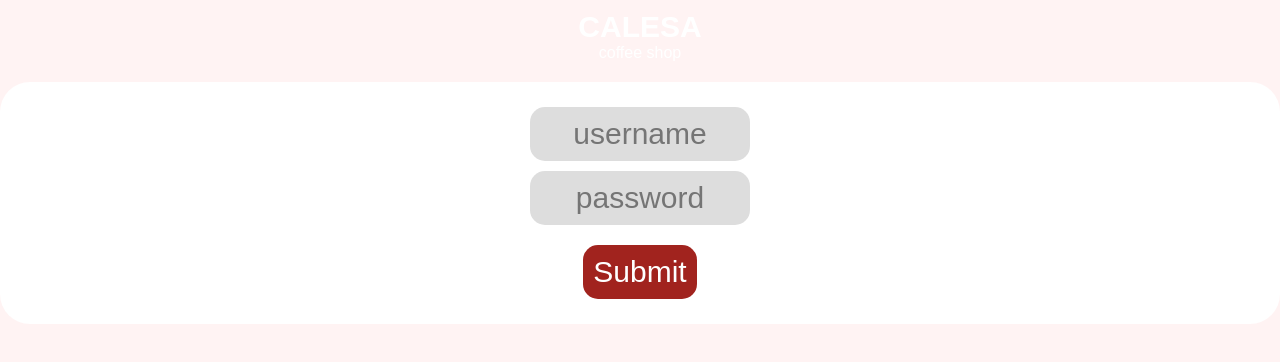
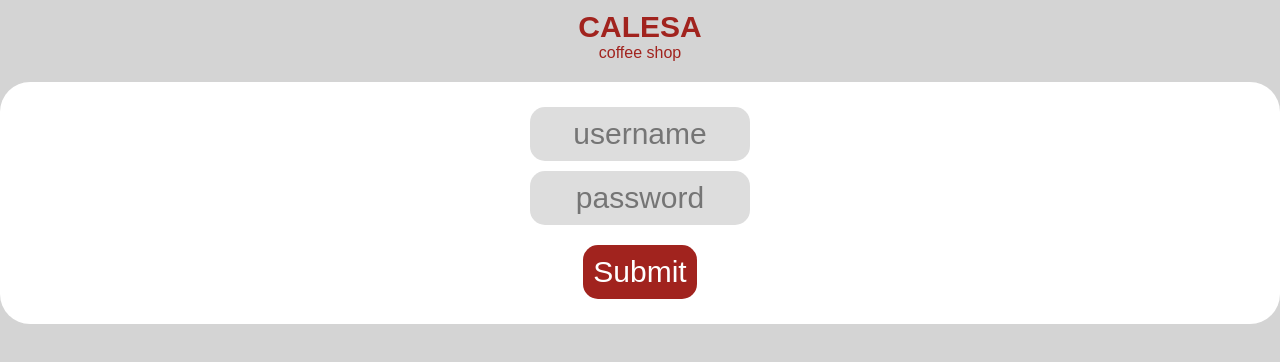
Before and after one commit to edsoglez/edsoglez.github.io, a plain HTML site: page index.html in a window 1280 px wide. Drawn offline with Linux system fonts and the light colour scheme.

Commit message:
changed colors

```diff
--- a/index.css
+++ b/index.css
@@ -1,7 +1,7 @@
 html, body {
     margin: 0;
     padding: 0;
-    background-color: #fff3f3;
+    background-color: #d4d4d4;
     font-family: 'Gotham', sans-serif;
     color: #432000;
 }
@@ -66,7 +66,7 @@ h1 {
     text-align: center;
     font-size: 30px;
     font-weight:bold;
-    color: white;
+    color:  #A1231E;
     margin: 0;
     margin-top: 10px;
 
@@ -75,7 +75,7 @@ h1 {
 h3 {
     text-align: center;
     font-size: 16px;
-    color: white;
+    color:  #A1231E;
     font-weight: normal;
     margin: 0;
     padding: 0;
```
